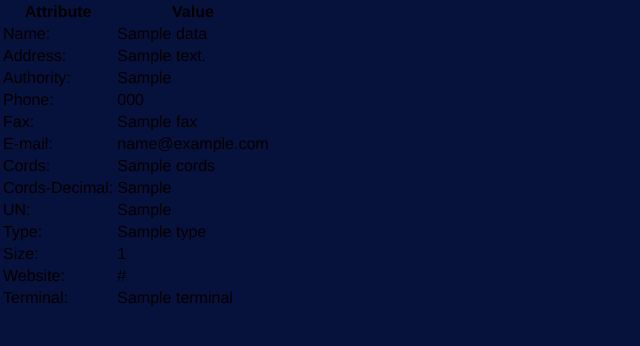
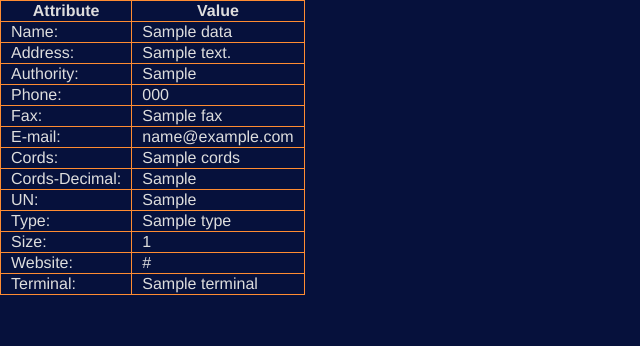
Before and after one commit to Pacharfal/SeaRatesScraper, a Flask app: template Code/templates/port.html in a window 1280 px wide. Shown: the part 20-366 px from the top of the page, without its empty margins (0-640 px from the left). Run offline with Flask 2, Linux system fonts and the light colour scheme; the template is opened without the code that fills it: most values are stand-ins (such as "Sample title", 1, 10 or a date in 2020).

Commit message:
Few graphical changes

```diff
--- a/Code/static/main.css
+++ b/Code/static/main.css
@@ -33,6 +33,14 @@ p{
 a{
   color: #DDDDDD;
   text-decoration: none;
+}
+
+table, th, td{
+  color: #DDDDDD;
+  border: 1px solid #FF8C32;
+  border-collapse: collapse;
+  padding-left: 10px;
+  padding-right: 10px;
 }
 
 button{
```
